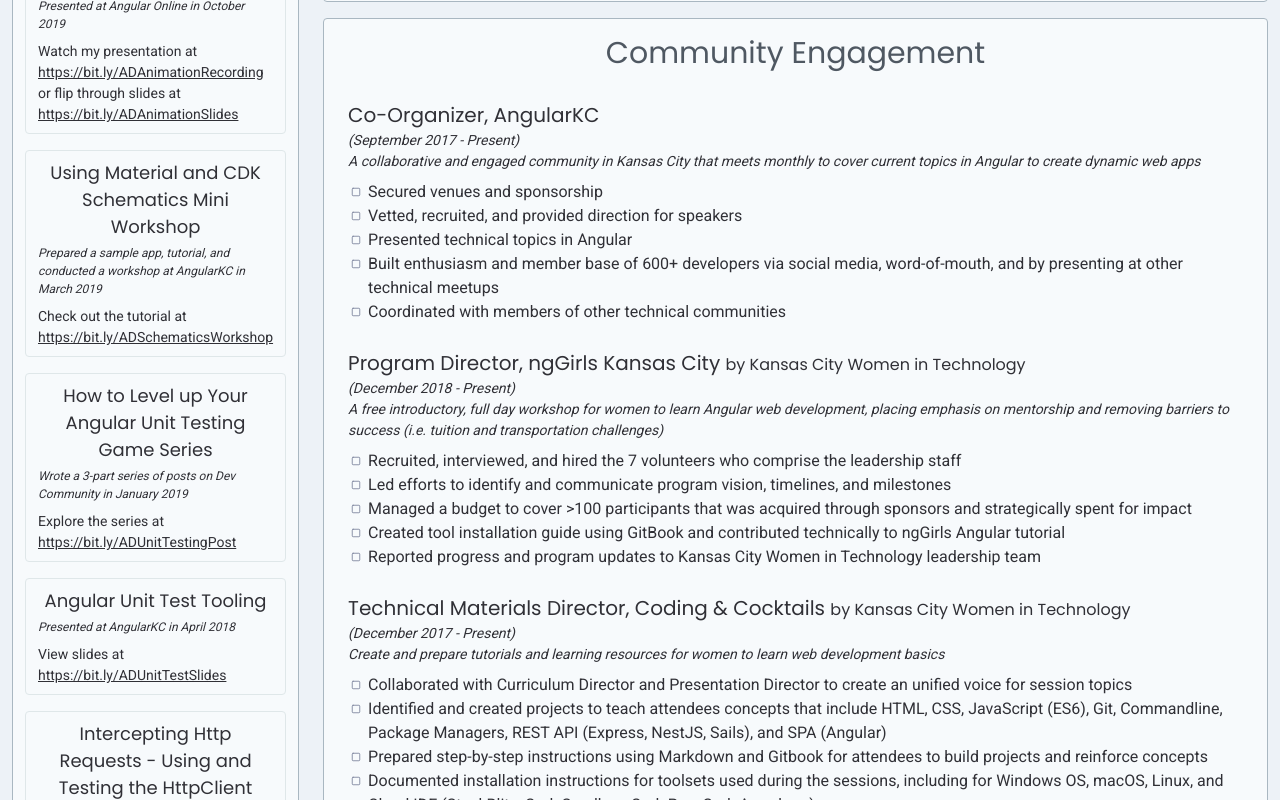
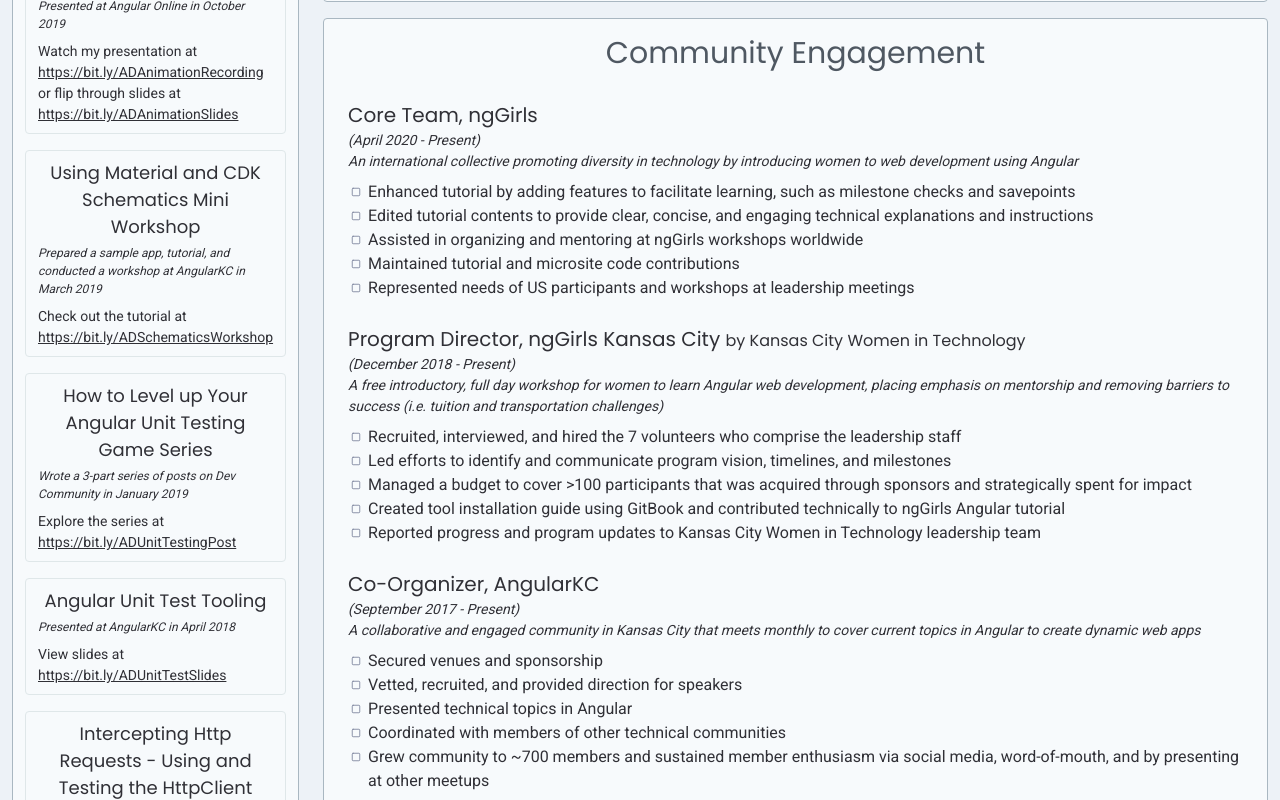
Before and after one commit to alisaduncan/alisaduncan-site, an Angular app: page /resume in a window 1280 px wide. Shown: the part 1440-2240 px from the top of the page. Built offline with nearby package versions, Linux system fonts and the light colour scheme.

Commit message:
update with ngGirls (#14)

```diff
--- a/src/app/resume/resume.component.html
+++ b/src/app/resume/resume.component.html
@@ -174,15 +174,15 @@
       <section class="community border rounded bg-gray-100 border-adGray">
         <h2 class="text-center text-3xl my-3 font-display text-adGunmetal">Community Engagement</h2>
         <div class="position m-6">
-          <h4 class="text-xl font-medium font-display">Co-Organizer, AngularKC</h4>
-          <p class="text-sm italic">(September 2017 - Present)</p>
-          <p class="italic text-sm">A collaborative and engaged community in Kansas City that meets monthly to cover current topics in Angular to create dynamic web apps</p>
+          <h4 class="text-xl font-medium font-display">Core Team, ngGirls</h4>
+          <p class="text-sm italic">(April 2020 - Present)</p>
+          <p class="italic text-sm">An international collective promoting diversity in technology by introducing women to web development using Angular</p>
           <ul class="achievements mt-2 xl:ml-5">
-            <li>Secured venues and sponsorship</li>
-            <li>Vetted, recruited, and provided direction for speakers</li>
-            <li>Presented technical topics in Angular</li>
-            <li>Built enthusiasm and member base of 600+ developers via social media, word-of-mouth, and by presenting at other technical meetups</li>
-            <li>Coordinated with members of other technical communities</li>
+            <li>Enhanced tutorial by adding features to facilitate learning, such as milestone checks and savepoints</li>
+            <li>Edited tutorial contents to provide clear, concise, and engaging technical explanations and instructions</li>
+            <li>Assisted in organizing and mentoring at ngGirls workshops worldwide</li>
+            <li>Maintained tutorial and microsite code contributions</li>
+            <li>Represented needs of US participants and workshops at leadership meetings</li>
           </ul>
         </div>
         <div class="position m-6">
@@ -195,6 +195,18 @@
             <li>Managed a budget to cover >100 participants that was acquired through sponsors and strategically spent for impact</li>
             <li>Created tool installation guide using GitBook and contributed technically to ngGirls Angular tutorial</li>
             <li>Reported progress and program updates to Kansas City Women in Technology leadership team</li>
+          </ul>
+        </div>
+        <div class="position m-6">
+          <h4 class="text-xl font-medium font-display">Co-Organizer, AngularKC</h4>
+          <p class="text-sm italic">(September 2017 - Present)</p>
+          <p class="italic text-sm">A collaborative and engaged community in Kansas City that meets monthly to cover current topics in Angular to create dynamic web apps</p>
+          <ul class="achievements mt-2 xl:ml-5">
+            <li>Secured venues and sponsorship</li>
+            <li>Vetted, recruited, and provided direction for speakers</li>
+            <li>Presented technical topics in Angular</li>
+            <li>Coordinated with members of other technical communities</li>
+            <li>Grew community to ~700 members and sustained member enthusiasm via social media, word-of-mouth, and by presenting at other meetups</li>
           </ul>
         </div>
         <div class="position m-6">
```
Also changed, not shown: 1 other file (tests, documents, lock files or other folders).
